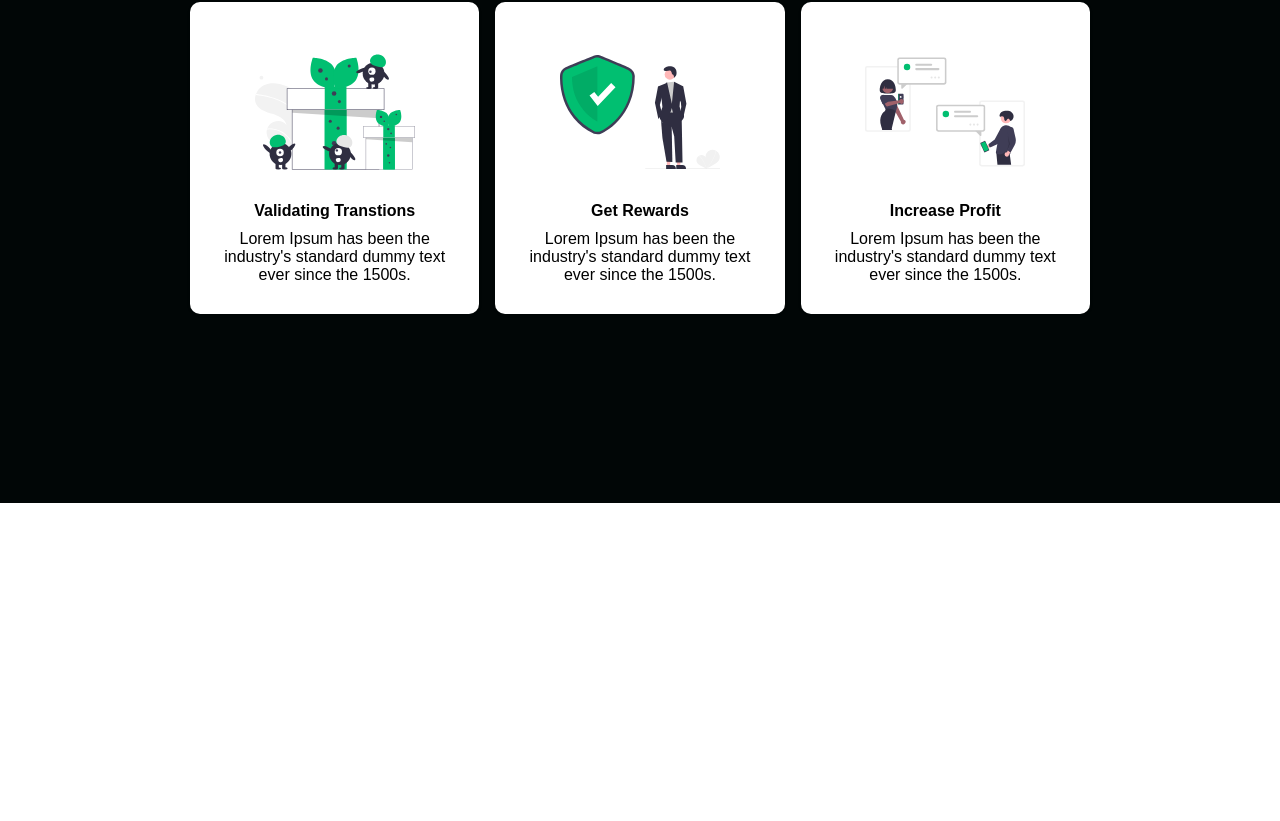
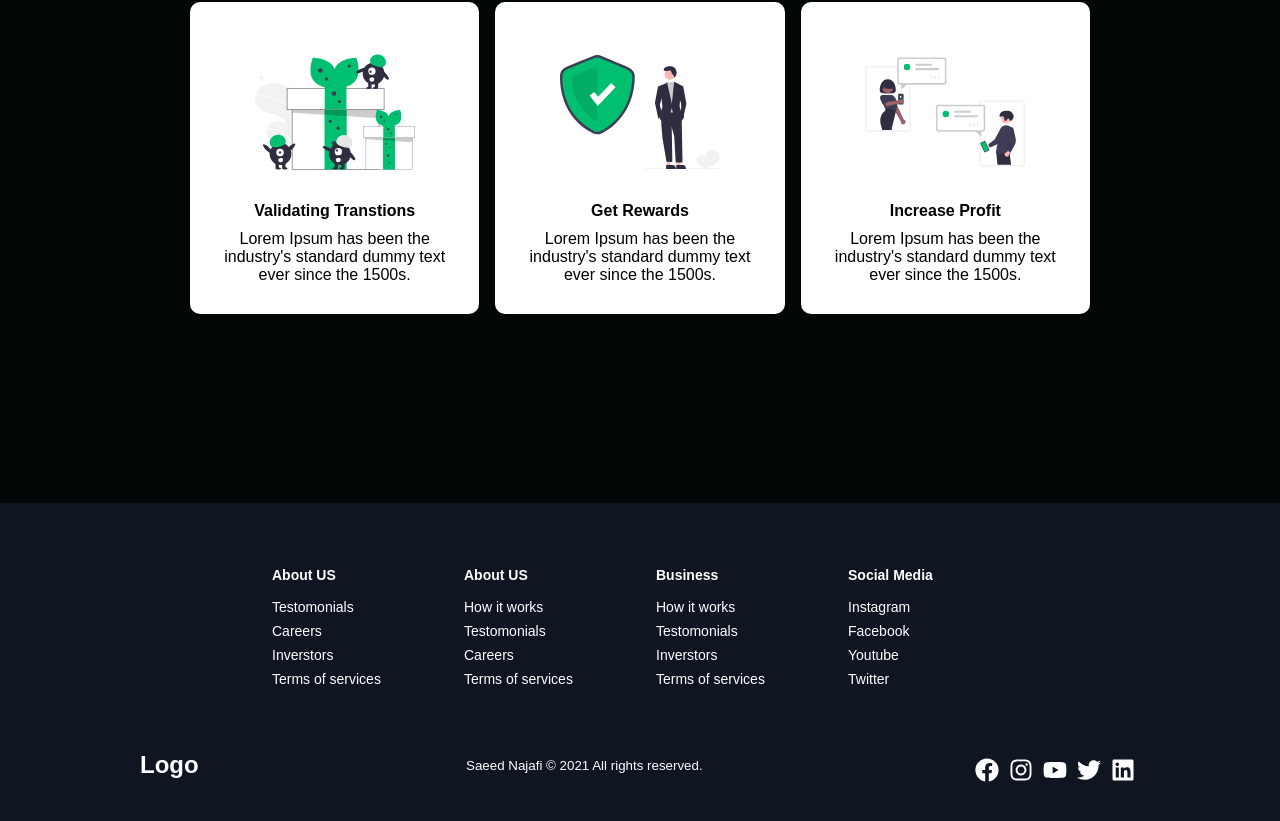
Before and after one commit to MSaeedNajafi/Validator-Radix, a React (Create React App) app in the folder radix/: page / in a window 1280 px wide. Shown: the part 3677-4498 px from the top of the page. Before the commit the page ends 4180 px from the top, so only its background shows below. Built offline with nearby package versions, Linux system fonts and the light colour scheme; a web font is replaced by a local one.

Commit message:
services

```diff
--- a/radix/src/components/Colors.js
+++ b/radix/src/components/Colors.js
@@ -43,6 +43,12 @@ const COL = {
   servicesBckColor: general.secondaryColor,
   ServicesCardBckColor: "#fff",
   SerivesH1Color: "#fff",
+  //footer
+  footerContainerBckColor: "#101522",
+  footerLinkItemsColor: "#fff",
+  FooterLinkOnHoverColor: "#01bf71",
+  socialMediaIconColor: "#fff",
+  footerSocialMediaTextColor: "#fff",
 };
 
 export default COL;
--- /dev/null
+++ b/radix/src/components/Footer/FooterElements.js
@@ -0,0 +1,119 @@
+import styled from "styled-components";
+import { Link } from "react-router-dom";
+
+import COL from "../Colors";
+
+export const FooterContainer = styled.footer`
+  background-color: ${COL.footerContainerBckColor};
+  position: relative;
+  z-index: 1;
+`;
+
+export const FooterWrap = styled.div`
+  padding: 48px 24px;
+  display: flex;
+  flex-direction: column;
+  justify-content: center;
+  align-items: center;
+  max-width: 1100px;
+  margin: 0 auto;
+`;
+
+export const FooterLinksContainer = styled.div`
+  display: flex;
+  justify-content: center;
+
+  @media screen and (max-width: 820px) {
+    padding-top: 32px;
+  }
+`;
+
+export const FooterLinksWrapper = styled.div`
+  display: flex;
+  justify-content: center;
+
+  @media screen and (max-width: 820px) {
+    flex-direction: column;
+  }
+`;
+
+export const FooterLinksItems = styled.div`
+  display: flex;
+  flex-direction: column;
+  align-items: flex-start;
+  margin: 16px;
+  text-align: left;
+  width: 160px;
+  box-sizing: border-box;
+  color: ${COL.footerLinkItemsColor};
+
+  @media screen and (max-width: 420px) {
+    margin: 0;
+    padding: 10px;
+    width: 100%;
+  }
+`;
+
+export const FooterLinkTitle = styled.h1`
+  font-size: 14px;
+  margin-bottom: 16px;
+`;
+
+export const FooterLink = styled(Link)`
+  color: ${COL.footerLinkItemsColor};
+  text-decoration: none;
+  margin-bottom: 0.5rem;
+  font-size: 14px;
+
+  &:hover {
+    color: ${COL.FooterLinkOnHoverColor};
+    transition: 0.3s ease-out;
+  }
+`;
+
+export const SocialMedia = styled.section`
+  max-width: 1000px;
+  width: 100%;
+`;
+
+export const SocialMediaWrap = styled.div`
+  display: flex;
+  justify-content: space-between;
+  align-items: center;
+  max-width: 1100px;
+  margin: 40px auto 0 auto;
+
+  @media screen and (max-width: 820px) {
+    flex-direction: column;
+  }
+`;
+
+export const SocialLogo = styled(Link)`
+  color: ${COL.socialMediaIconColor};
+  justify-self: start;
+  cursor: pointer;
+  text-decoration: none;
+  font-size: 1.5rem;
+  align-items: center;
+  margin-bottom: 16px;
+  font-weight: bold;
+`;
+
+export const WebsiteRights = styled.small`
+  color: ${COL.footerSocialMediaTextColor};
+  margin-bottom: 16px;
+`;
+
+export const SocialIcons = styled.div`
+  display: flex;
+  justify-content: space-between;
+  align-items: center;
+  max-width: 240px;
+`;
+
+export const SocialIconLink = styled.a`
+  color: ${COL.footerSocialMediaTextColor};
+  font-size: 24px;
+  //   margin-left: 25px;
+  padding: 5px 5px;
+`;
--- /dev/null
+++ b/radix/src/components/Footer/index.js
@@ -0,0 +1,95 @@
+import React from "react";
+import {
+  FaFacebook,
+  FaInstagram,
+  FaTwitter,
+  FaLinkedin,
+  FaYoutube,
+} from "react-icons/fa";
+import {
+  FooterContainer,
+  FooterWrap,
+  FooterLinksContainer,
+  FooterLinksWrapper,
+  FooterLinksItems,
+  FooterLinkTitle,
+  FooterLink,
+  SocialMedia,
+  SocialMediaWrap,
+  SocialLogo,
+  WebsiteRights,
+  SocialIcons,
+  SocialIconLink,
+} from "./FooterElements";
+
+const Footer = () => {
+  return (
+    <>
+      <FooterContainer>
+        <FooterWrap>
+          <FooterLinksContainer>
+            <FooterLinksWrapper>
+              <FooterLinksItems>
+                <FooterLinkTitle>About US</FooterLinkTitle>
+                <FooterLink to="/signin">Testomonials</FooterLink>
+                <FooterLink to="/signin">Careers</FooterLink>
+                <FooterLink to="/signin">Inverstors</FooterLink>
+                <FooterLink to="/signin">Terms of services</FooterLink>
+              </FooterLinksItems>
+              <FooterLinksItems>
+                <FooterLinkTitle>About US</FooterLinkTitle>
+                <FooterLink to="/signin">How it works</FooterLink>
+                <FooterLink to="/signin">Testomonials</FooterLink>
+                <FooterLink to="/signin">Careers</FooterLink>
+                <FooterLink to="/signin">Terms of services</FooterLink>
+              </FooterLinksItems>
+            </FooterLinksWrapper>
+            <FooterLinksWrapper>
+              <FooterLinksItems>
+                <FooterLinkTitle>Business</FooterLinkTitle>
+                <FooterLink to="/signin">How it works</FooterLink>
+                <FooterLink to="/signin">Testomonials</FooterLink>
+                <FooterLink to="/signin">Inverstors</FooterLink>
+                <FooterLink to="/signin">Terms of services</FooterLink>
+              </FooterLinksItems>
+              <FooterLinksItems>
+                <FooterLinkTitle>Social Media</FooterLinkTitle>
+                <FooterLink to="/">Instagram</FooterLink>
+                <FooterLink to="/">Facebook</FooterLink>
+                <FooterLink to="/">Youtube</FooterLink>
+                <FooterLink to="/">Twitter</FooterLink>
+              </FooterLinksItems>
+            </FooterLinksWrapper>
+          </FooterLinksContainer>
+          <SocialMedia>
+            <SocialMediaWrap>
+              <SocialLogo to="/">Logo</SocialLogo>
+              <WebsiteRights>
+                Saeed Najafi © {new Date().getFullYear()} All rights reserved.
+              </WebsiteRights>
+              <SocialIcons>
+                <SocialIconLink href="/" target="_blank" aria-label="Facebook">
+                  <FaFacebook />
+                </SocialIconLink>
+                <SocialIconLink href="/" target="_blank" aria-label="Instagram">
+                  <FaInstagram />
+                </SocialIconLink>
+                <SocialIconLink href="/" target="_blank" aria-label="Youtube">
+                  <FaYoutube />
+                </SocialIconLink>
+                <SocialIconLink href="/" target="_blank" aria-label="Twitter">
+                  <FaTwitter />
+                </SocialIconLink>
+                <SocialIconLink href="/" target="_blank" aria-label="Linkedin">
+                  <FaLinkedin />
+                </SocialIconLink>
+              </SocialIcons>
+            </SocialMediaWrap>
+          </SocialMedia>
+        </FooterWrap>
+      </FooterContainer>
+    </>
+  );
+};
+
+export default Footer;
--- a/radix/src/components/Navbar/NavbarElements.js
+++ b/radix/src/components/Navbar/NavbarElements.js
@@ -91,6 +91,30 @@ export const NavItem = styled.li`
   height: 80px;
 `;
 
+export const NavLogoLink = styled(LinkS)`
+  // color: ${COL.navLinkTextColor};
+  // display: flex;
+  // align-items: center;
+  // text-decoration: none;
+  // padding: 0 1rem;
+  // height: 100%;
+  // cursor: pointer;
+
+  // &.active {
+  //   border-bottom: 3px solid ${COL.activeColor};
+  // }
+
+  color: ${COL.logoTextColor};
+  justify-self: flex-start;
+  display: flex;
+  cursor: pointer;
+  font-size: 1.5rem;
+  align-items: center;
+  margin-left: 24px;
+  font-weight: bold;
+  text-decoration: none;
+`;
+
 export const NavLink = styled(LinkS)`
   color: ${COL.navLinkTextColor};
   display: flex;
--- a/radix/src/components/Navbar/index.js
+++ b/radix/src/components/Navbar/index.js
@@ -10,6 +10,7 @@ import {
   NavLogo,
   MobileIcon,
   NavItem,
+  NavLogoLink,
 } from "./NavbarElements";
 import { FaBars } from "react-icons/fa";
 
@@ -20,7 +21,9 @@ const Navbar = ({ toggle }) => {
     <>
       <Nav>
         <NavBarCotainer>
-          <NavLogo to="/">Logo</NavLogo>
+          <NavLogoLink smooth={true} duration={1000} spy={true} to="home">
+            Logo
+          </NavLogoLink>
           <MobileIcon onClick={toggle}>
             <FaBars />
           </MobileIcon>
--- a/radix/src/components/pages/Home.js
+++ b/radix/src/components/pages/Home.js
@@ -5,6 +5,7 @@ import HeroSection from "../HeroSection";
 import InfoSection from "../InfoSecction";
 import { HomeObjOne, HomeObjTwo, HomeObjThree } from "../InfoSecction/Data";
 import ServicesElements from "../Services";
+import Footer from "../Footer";
 
 const Home = () => {
   const [isOpen, setIsOpen] = useState(false);
@@ -21,6 +22,7 @@ const Home = () => {
       <InfoSection {...HomeObjTwo} />
       <InfoSection {...HomeObjThree} />
       <ServicesElements />
+      <Footer />
     </>
   );
 };
```
